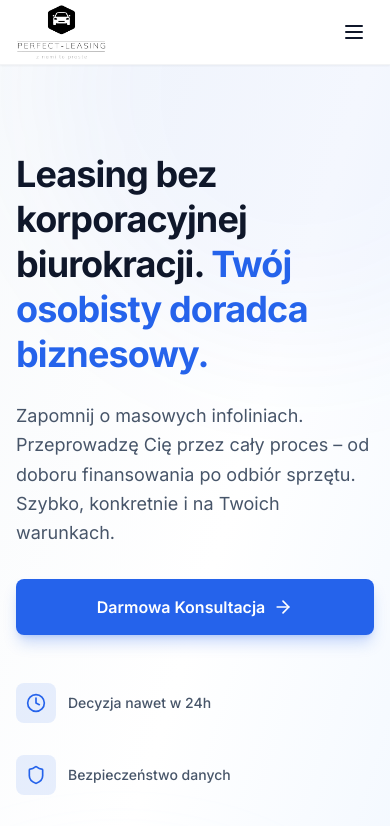
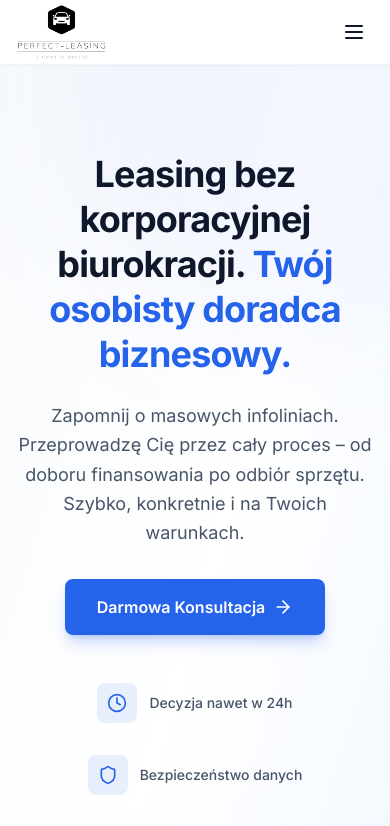
Before and after one commit to centelx/leasing_home, a React (Vite) app: page / in a window 390 px wide. Shown: the top 826 px of the page. Built offline with nearby package versions, Linux system fonts and the light colour scheme.

Commit message:
centered section hero on mobile

```diff
--- a/src/components/Hero.tsx
+++ b/src/components/Hero.tsx
@@ -14,7 +14,7 @@ export default function Hero() {
       </div>
 
       <div className="relative mx-auto max-w-7xl px-4 pb-16 pt-32 sm:px-6 lg:flex lg:min-h-screen lg:items-center lg:gap-16 lg:px-8 lg:pt-24">
-        <div className="lg:w-1/2">
+        <div className="text-center lg:text-left lg:w-1/2">
 
 
           <motion.h1
@@ -33,7 +33,7 @@ export default function Hero() {
             initial={{ opacity: 0, y: 30 }}
             animate={{ opacity: 1, y: 0 }}
             transition={{ duration: 0.6, delay: 0.2 }}
-            className="mt-6 max-w-xl text-lg leading-relaxed text-secondary"
+            className="mt-6 mx-auto lg:mx-0 max-w-xl text-lg leading-relaxed text-secondary"
           >
             Zapomnij o masowych infoliniach. Przeprowadzę Cię przez cały proces
             – od doboru finansowania po odbiór sprzętu. Szybko, konkretnie i na
@@ -44,7 +44,7 @@ export default function Hero() {
             initial={{ opacity: 0, y: 30 }}
             animate={{ opacity: 1, y: 0 }}
             transition={{ duration: 0.6, delay: 0.3 }}
-            className="mt-8 flex flex-col gap-4 sm:flex-row"
+            className="mt-8 flex flex-col items-center lg:items-start gap-4 sm:flex-row sm:justify-center lg:justify-start"
           >
             <button
               onClick={scrollToContact}
@@ -59,7 +59,7 @@ export default function Hero() {
             initial={{ opacity: 0, y: 20 }}
             animate={{ opacity: 1, y: 0 }}
             transition={{ duration: 0.6, delay: 0.5 }}
-            className="mt-12 flex flex-wrap gap-8"
+            className="mt-12 flex flex-wrap justify-center lg:justify-start gap-8"
           >
             {[
               { icon: Clock, text: 'Decyzja nawet w 24h' },
```
